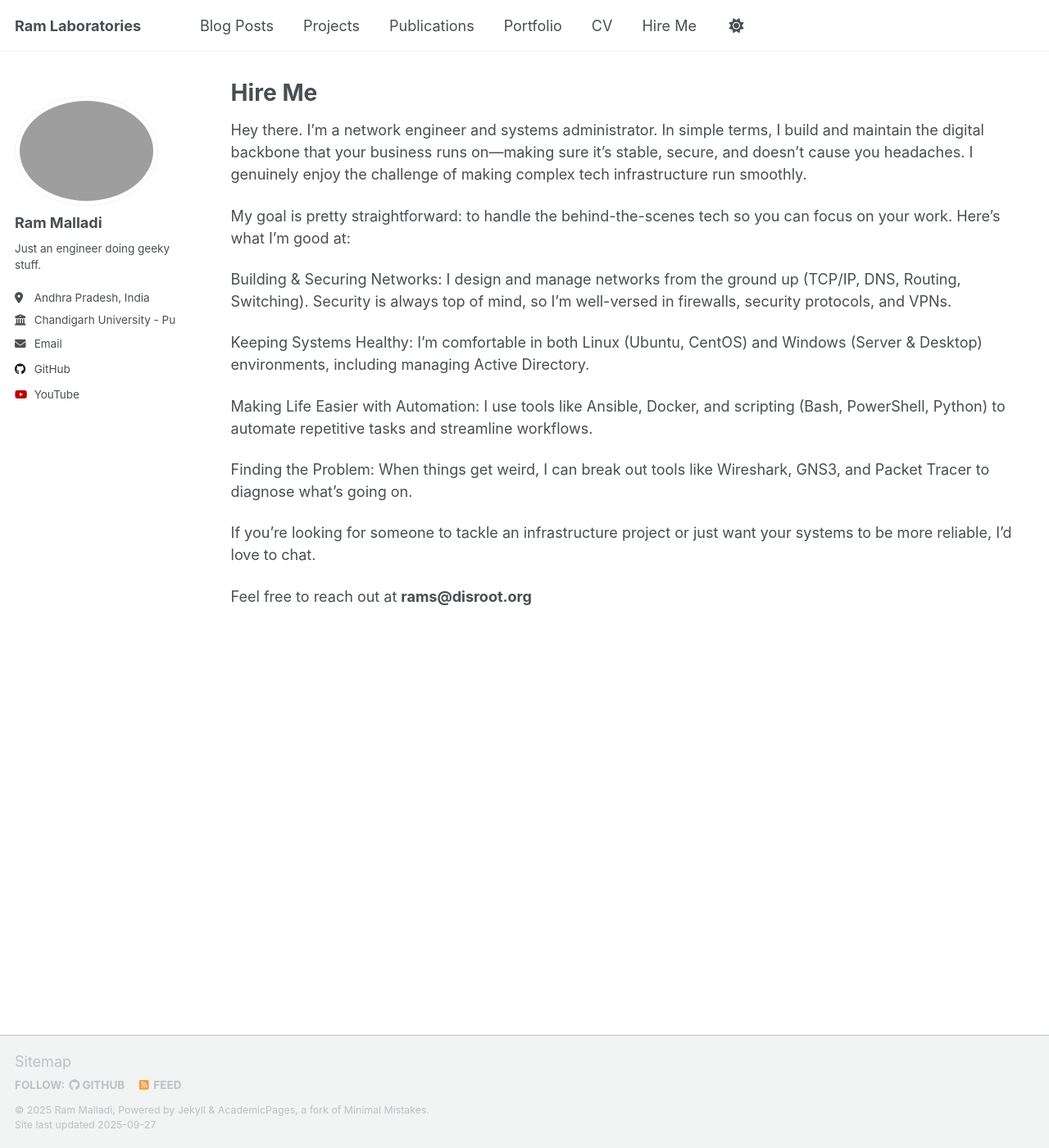
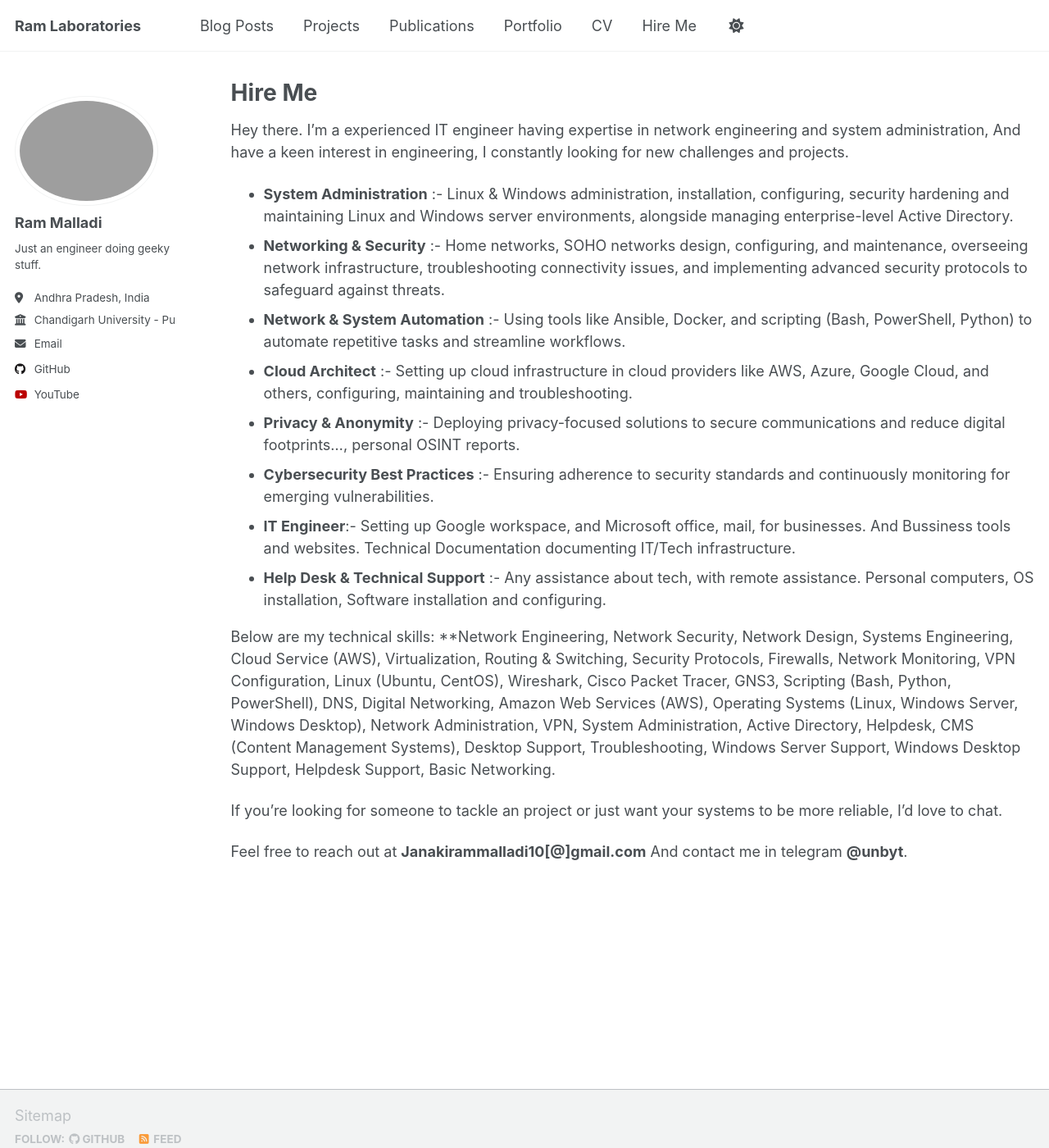
Before and after one commit to ram-mj/ram-mj.github.io, a Jekyll site: the page built from _pages/hireme.md, in a window 1280 px wide and 1400 px high. Shown: the whole window at 82% size. Built offline with Jekyll 4.4.1, drawn with Linux system fonts in a browser that asks for light colours; a script that is not in the unit is left out.

Commit message:
updated hireme page

```diff
--- a/_pages/hireme.md
+++ b/_pages/hireme.md
@@ -6,20 +6,21 @@
   - /hire-me.html
 ---
 
+Hey there.
+I'm a experienced IT engineer having expertise in network engineering and system administration, And have a keen interest in engineering, I constantly looking for new challenges and projects.
 
-Hey there. I'm a network engineer and systems administrator. In simple terms, I build and maintain the digital backbone that your business runs on—making sure it's stable, secure, and doesn't cause you headaches. I genuinely enjoy the challenge of making complex tech infrastructure run smoothly.
+- **System Administration** :- Linux & Windows administration, installation, configuring, security hardening and maintaining Linux and Windows server environments, alongside managing enterprise-level Active Directory.
+- **Networking & Security** :- Home networks, SOHO networks design, configuring, and maintenance, overseeing network infrastructure, troubleshooting connectivity issues, and implementing advanced security protocols to safeguard against threats.
+- **Network & System Automation** :- Using tools like Ansible, Docker, and scripting (Bash, PowerShell, Python) to automate repetitive tasks and streamline workflows.
+- **Cloud Architect** :- Setting up cloud infrastructure in cloud providers like AWS, Azure, Google Cloud, and others, configuring, maintaining and troubleshooting.
+- **Privacy & Anonymity** :- Deploying privacy-focused solutions to secure communications and reduce digital footprints..., personal OSINT reports.
+- **Cybersecurity Best Practices** :- Ensuring adherence to security standards and continuously monitoring for emerging vulnerabilities.
+- **IT Engineer**:- Setting up Google workspace, and Microsoft office, mail, for businesses. And Bussiness tools and websites. Technical Documentation documenting IT/Tech infrastructure.
+- **Help Desk & Technical Support** :- Any assistance about tech, with remote assistance. Personal computers, OS installation, Software installation and configuring.
 
-My goal is pretty straightforward: to handle the behind-the-scenes tech so you can focus on your work.
-Here's what I'm good at:
+Below are my technical skills:
+**Network Engineering, Network Security, Network Design, Systems Engineering, Cloud Service (AWS), Virtualization, Routing & Switching, Security Protocols, Firewalls, Network Monitoring, VPN Configuration, Linux (Ubuntu, CentOS), Wireshark, Cisco Packet Tracer, GNS3, Scripting (Bash, Python, PowerShell), DNS, Digital Networking, Amazon Web Services (AWS), Operating Systems (Linux, Windows Server, Windows Desktop), Network Administration, VPN, System Administration, Active Directory, Helpdesk, CMS (Content Management Systems), Desktop Support, Troubleshooting, Windows Server Support, Windows Desktop Support, Helpdesk Support, Basic Networking.
 
-Building & Securing Networks: I design and manage networks from the ground up (TCP/IP, DNS, Routing, Switching). Security is always top of mind, so I'm well-versed in firewalls, security protocols, and VPNs.
+If you're looking for someone to tackle an project or just want your systems to be more reliable, I'd love to chat.
 
-Keeping Systems Healthy: I'm comfortable in both Linux (Ubuntu, CentOS) and Windows (Server & Desktop) environments, including managing Active Directory.
-
-Making Life Easier with Automation: I use tools like Ansible, Docker, and scripting (Bash, PowerShell, Python) to automate repetitive tasks and streamline workflows.
-
-Finding the Problem: When things get weird, I can break out tools like Wireshark, GNS3, and Packet Tracer to diagnose what's going on.
-
-If you're looking for someone to tackle an infrastructure project or just want your systems to be more reliable, I'd love to chat.
-
-Feel free to reach out at **rams@disroot.org**
+Feel free to reach out at **Janakirammalladi10[@]gmail.com** And contact me in telegram **@unbyt**.
```
